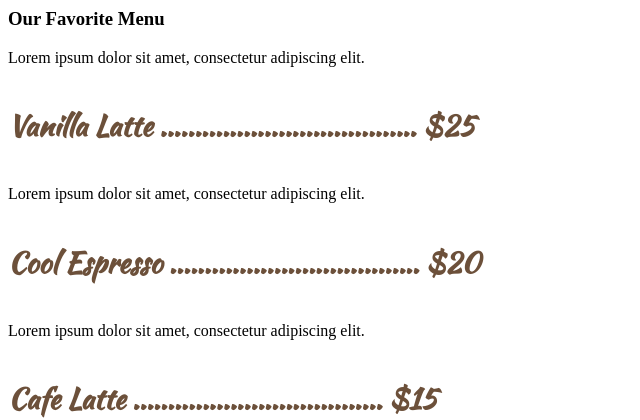
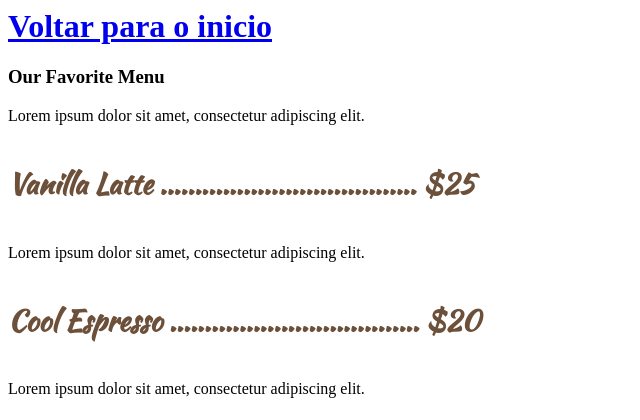
Before and after one commit to zDayCoder/Procafeinacao, a PHP site: page /initialPage/sites/menu-itens in a window 1280 px wide. Shown: the top 420 px of the page, without its empty margins (0-640 px from the left). Run offline with PHP 8.4, Linux system fonts and the light colour scheme.

Commit message:
link index

```diff
--- a/initialPage/sites/menu-itens.php
+++ b/initialPage/sites/menu-itens.php
@@ -1,5 +1,6 @@
 <link href="../css/menu.css" rel="stylesheet" type="text/css">
 
+<h1><a href="../../Procafeinacao/index.php">Voltar para o inicio</a></h1>
 
 <section class="elementor-section elementor-top-section elementor-element elementor-element-5b150b37 elementor-section-boxed elementor-section-height-default elementor-section-height-default" data-id="5b150b37" data-element_type="section" data-settings="{&quot;background_background&quot;:&quot;classic&quot;}">
 						<div class="elementor-container elementor-column-gap-default">
```
